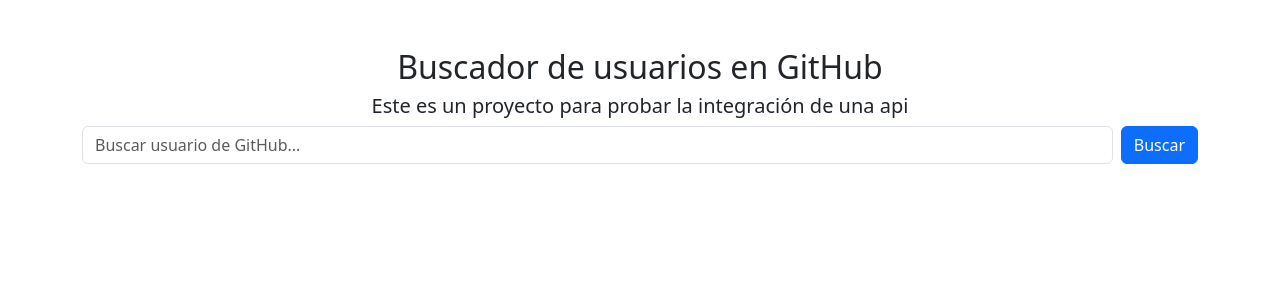
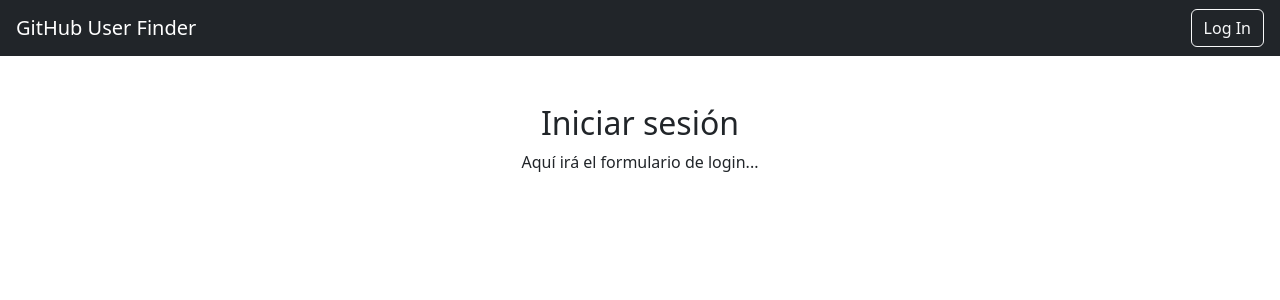
Before and after one commit to fergone03/github-finder, a React (Vite) app in the folder frontend/: page /login in a window 1280 px wide. Shown: the top 300 px of the page. Built offline with nearby package versions, Linux system fonts and the light colour scheme.

Commit message:
Agregar enrutamiento con react-router-dom y crear páginas de inicio y login

```diff
--- a/frontend/package.json
+++ b/frontend/package.json
@@ -12,7 +12,8 @@
   "dependencies": {
     "bootstrap": "^5.3.3",
     "react": "^19.0.0",
-    "react-dom": "^19.0.0"
+    "react-dom": "^19.0.0",
+    "react-router-dom": "^7.2.0"
   },
   "devDependencies": {
     "@eslint/js": "^9.19.0",
--- a/frontend/src/App.jsx
+++ b/frontend/src/App.jsx
@@ -1,42 +1,17 @@
-import { useState } from "react";
-import SearchBar from "./components/SearchBar";
-import UserCard from "./components/UserCard";
-import RepoList from "./components/RepoList";
+import { BrowserRouter as Router, Route, Routes } from "react-router-dom";
+import Header from "./components/Header";
+import LoginPage from "./pages/LoginPage"; // Crea esta página
+import HomePage from "./pages/HomePage";   // Mueve tu código principal aquí
 
 const App = () => {
-  const [userData, setUserData] = useState(null);
-  const [repos, setRepos] = useState([]);
-  const [error, setError] = useState(null);
-
-  const fetchGitHubUser = async (username) => {
-    try {
-      setError(null);
-      const response = await fetch(`http://localhost:3000/backend/api.php?user=${username}`);
-      const data = await response.json();
-      console.log("Datos recibidos:", data);
-
-      if (data.error) {
-        setError("Usuario no encontrado");
-        setUserData(null);
-        setRepos([]);
-      } else {
-        setUserData(data.user);
-        setRepos(data.repos);
-      }
-    } catch {
-      setError("Error al obtener los datos");
-    }
-  };
-
   return (
-    <div className="container mt-5">
-      <h2 className="text-center">Buscador de usuarios en GitHub</h2>
-      <h5 className="text-center">Este es un proyecto para probar la integración de una api</h5>
-      <SearchBar onSearch={fetchGitHubUser} />
-      {error && <p className="text-danger">{error}</p>}
-      {userData && <UserCard user={userData} />}
-      {repos.length > 0 && <RepoList repos={repos} />}
-    </div>
+    <Router>
+      <Header />
+      <Routes>
+        <Route path="/" element={<HomePage />} />
+        <Route path="/login" element={<LoginPage />} />
+      </Routes>
+    </Router>
   );
 };
 
--- /dev/null
+++ b/frontend/src/components/Header.jsx
@@ -0,0 +1,14 @@
+// eslint-disable-next-line no-unused-vars
+import React from "react";
+import { Link } from "react-router-dom";
+
+const Header = () => {
+  return (
+    <nav className="navbar navbar-dark bg-dark px-3">
+      <a className="navbar-brand" href="/">GitHub User Finder</a>
+      <Link to="/login" className="btn btn-outline-light">Log In</Link>
+    </nav>
+  );
+};
+
+export default Header;
--- /dev/null
+++ b/frontend/src/pages/HomePage.jsx
@@ -0,0 +1,43 @@
+import { useState } from "react";
+import SearchBar from "../components/SearchBar";
+import UserCard from "../components/UserCard";
+import RepoList from "../components/RepoList";
+
+const HomePage = () => {
+  const [userData, setUserData] = useState(null);
+  const [repos, setRepos] = useState([]);
+  const [error, setError] = useState(null);
+
+  const fetchGitHubUser = async (username) => {
+    try {
+      setError(null);
+      const response = await fetch(`http://localhost:3000/backend/api.php?user=${username}`);
+      const data = await response.json();
+      console.log("Datos recibidos:", data);
+
+      if (data.error) {
+        setError("Usuario no encontrado");
+        setUserData(null);
+        setRepos([]);
+      } else {
+        setUserData(data.user);
+        setRepos(data.repos);
+      }
+    } catch {
+      setError("Error al obtener los datos");
+    }
+  };
+
+  return (
+    <div className="container mt-5">
+      <h2 className="text-center">Buscador de usuarios en GitHub</h2>
+      <h5 className="text-center">Este es un proyecto para probar la integración de una API</h5>
+      <SearchBar onSearch={fetchGitHubUser} />
+      {error && <p className="text-danger">{error}</p>}
+      {userData && <UserCard user={userData} />}
+      {repos.length > 0 && <RepoList repos={repos} />}
+    </div>
+  );
+};
+
+export default HomePage;
--- /dev/null
+++ b/frontend/src/pages/LoginPage.jsx
@@ -0,0 +1,10 @@
+const LoginPage = () => {
+    return (
+      <div className="container text-center mt-5">
+        <h2>Iniciar sesión</h2>
+        <p>Aquí irá el formulario de login...</p>
+      </div>
+    );
+  };
+
+  export default LoginPage;
```
Also changed, not shown: 1 other file (tests, documents, lock files or other folders).
